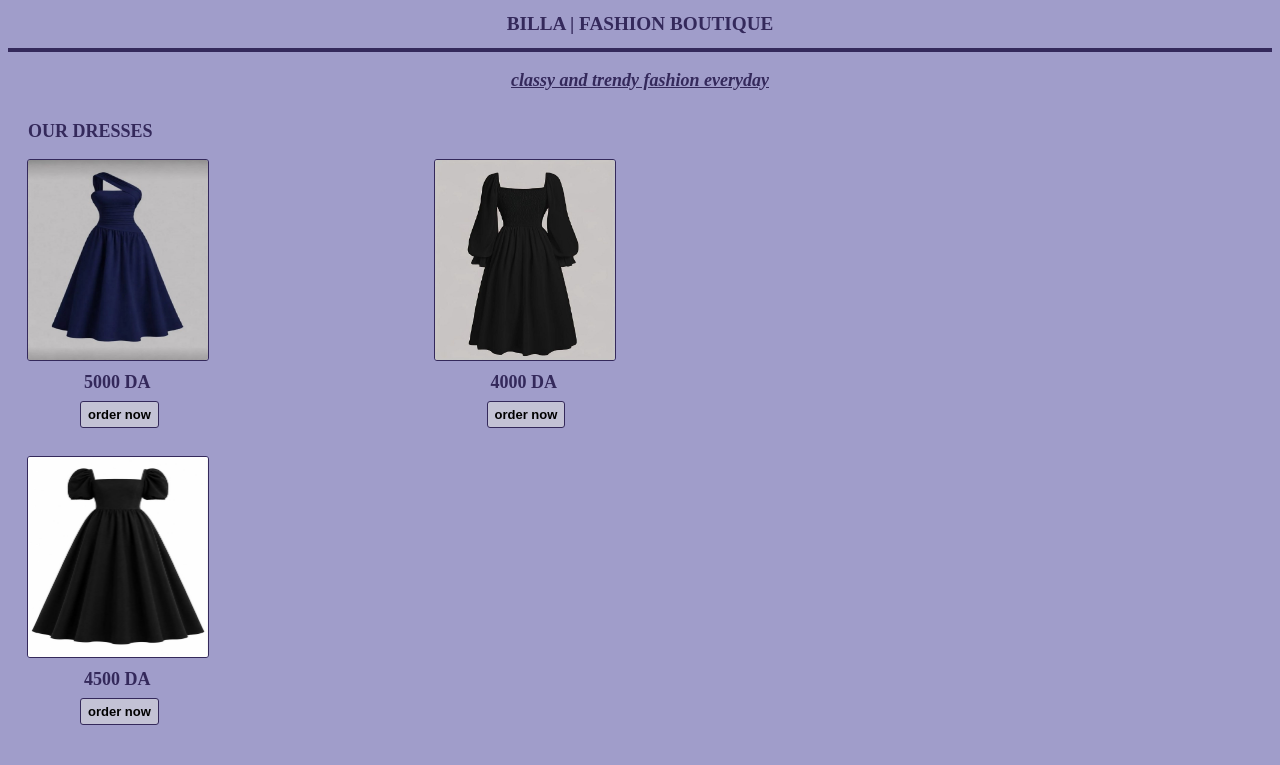
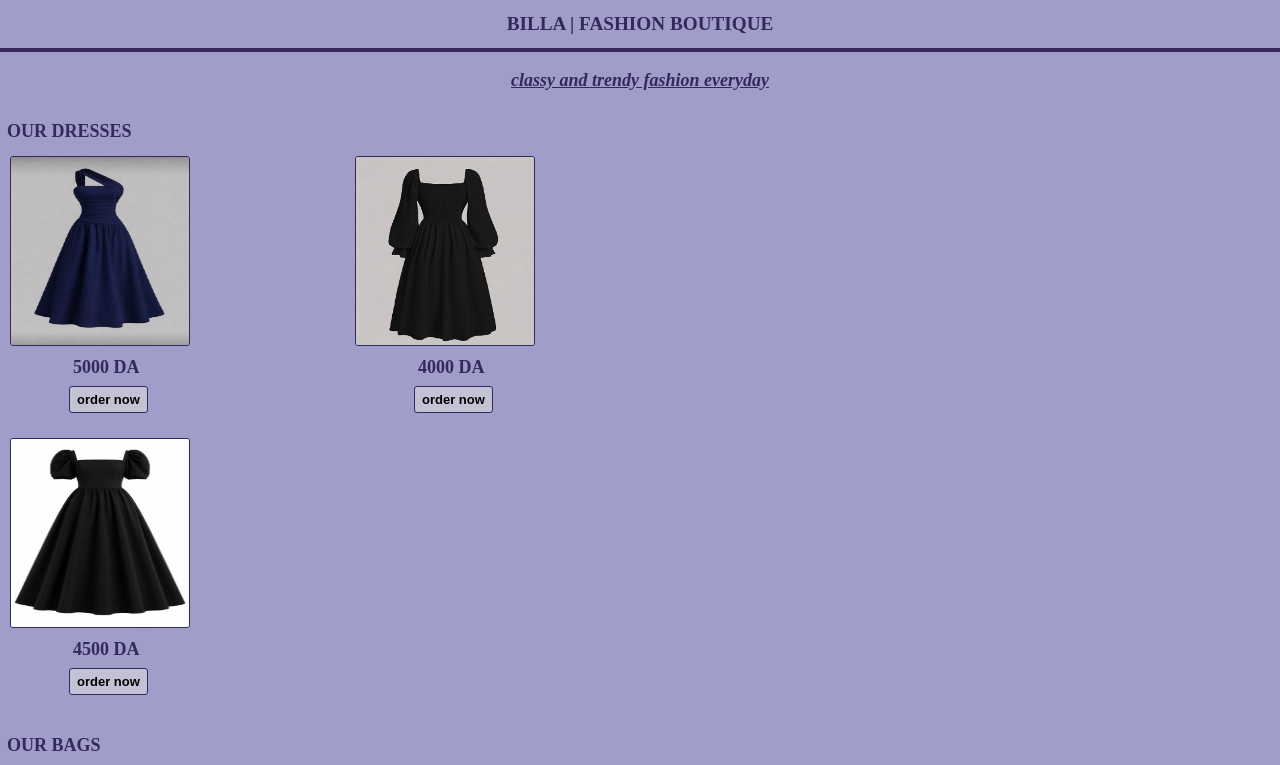
Before and after one commit to salsabileben601-a11y/fashion, a plain HTML site: page index.html in a window 1280 px wide. Shown: the top 765 px of the page. Drawn offline with Linux system fonts and the light colour scheme.

Commit message:
Add files via upload

```diff
--- a/style.css
+++ b/style.css
@@ -21,12 +21,15 @@ h1 {
 
 img {
     width: 180px;
-    height: 200px;
+
+    height: 190px;
     border: 1px solid #34295b;
     border-radius: 3px;
     margin-bottom: 7px;
-    margin-left: 6px;
+
+
 }
+
 
 .price {
     font-size: large;
@@ -40,7 +43,7 @@ h2 {
     font-weight: bold;
     font-size: large;
     color: #34295b;
-    margin-left: 20px;
+    margin-left: 7px;
     margin-bottom: 4px;
 }
 
@@ -63,9 +66,9 @@ h2 {
 .grid-1 {
     display: grid;
     grid-template-columns: repeat(2, 1fr);
-    gap: 13px;
-    padding: 13px;
-    max-width: 800px;
+    gap: 10px;
+    padding: 10px;
+    max-width: 700px;
 }
 
 .grid-2 {
@@ -84,3 +87,17 @@ h2 {
 .btn:active {
     opacity: 0.5;
 }
+
+/* منع أي عنصر من الخروج على حدود الشاشة أفقياً */
+* {
+    box-sizing: border-box;
+    max-width: 100%;
+}
+
+body {
+    margin: 0;
+    padding: 0;
+    overflow-x: hidden;
+    /* يقطع أي شيء يخرج أفقياً بالخطأ */
+
+}
```
